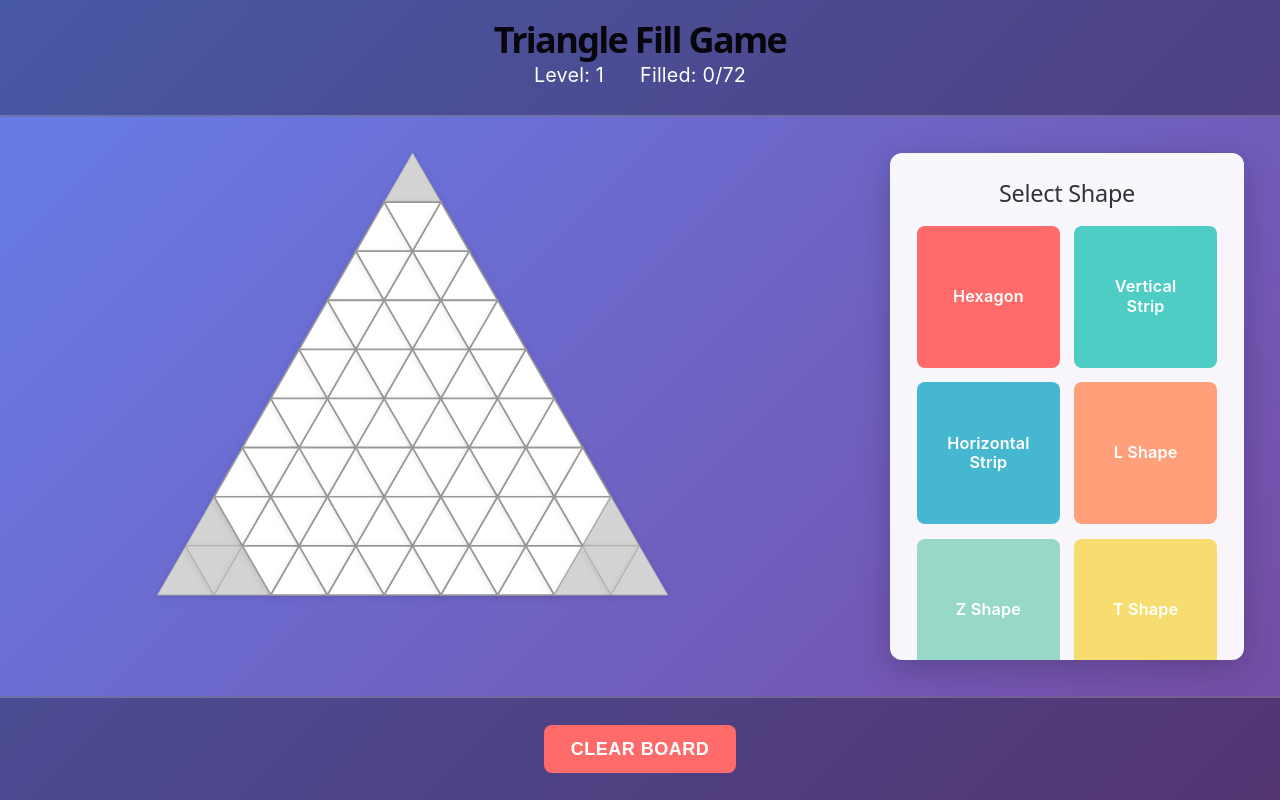
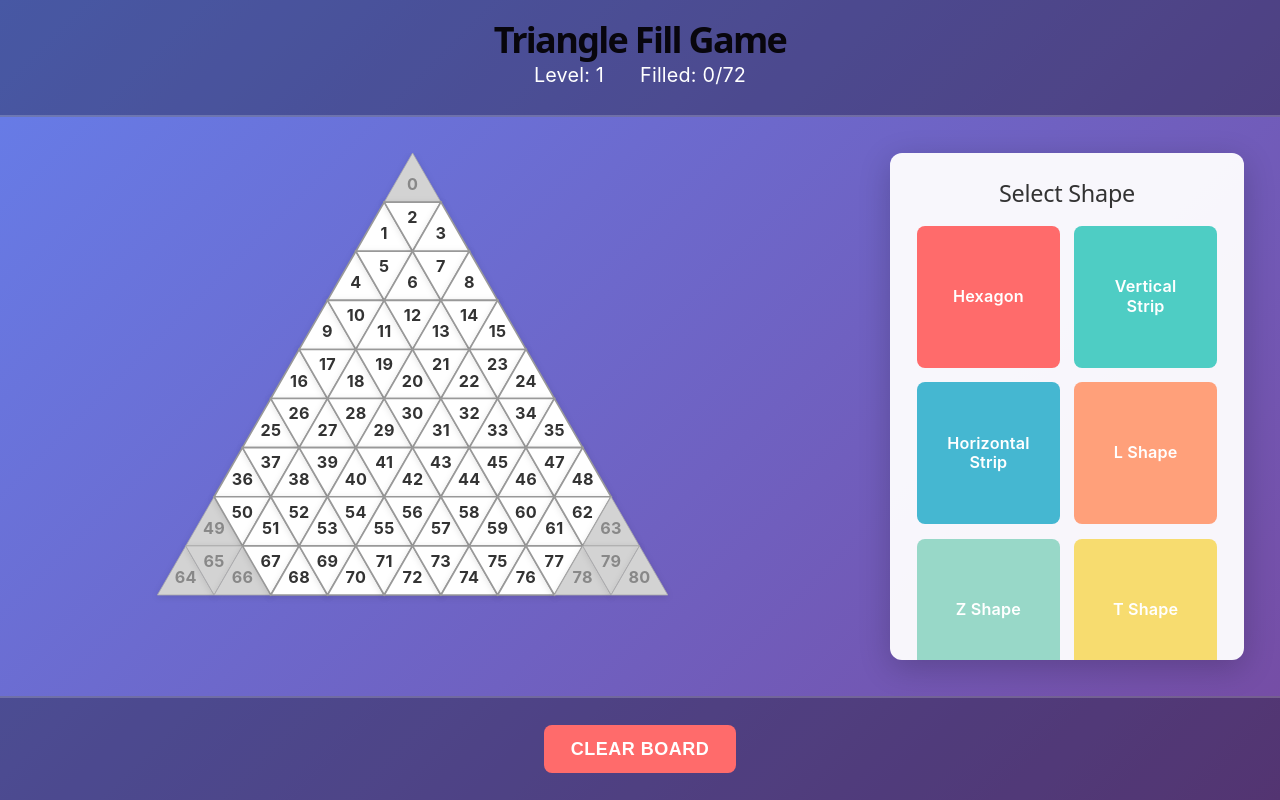
Before and after one commit to Fbigame/smart5k, a React (Vite) app: page / in a window 1280 px wide. Built offline with nearby package versions, Linux system fonts and the light colour scheme.

Commit message:
feat: 恢复三角形编号显示，便于定义12个道具形状

```diff
--- a/src/components/TriangleBoard.tsx
+++ b/src/components/TriangleBoard.tsx
@@ -136,9 +136,16 @@ const TriangleBoard: React.FC = () => {
                 stroke = '#999';
               }
 
+              // 计算三角形中心用于显示编号
+              const coords = getTriangleCoords(cell).split(' ');
+              const points = coords.map(c => c.split(',').map(Number));
+              const centerX = (points[0][0] + points[1][0] + points[2][0]) / 3;
+              const centerY = (points[0][1] + points[1][1] + points[2][1]) / 3;
+              const cellNum = parseInt(cell.id.replace('cell-', ''));
+
               return (
+                <g key={cell.id}>
                   <polygon
-                  key={cell.id}
                     points={getTriangleCoords(cell)}
                     fill={fill}
                     stroke={stroke}
@@ -147,6 +154,20 @@ const TriangleBoard: React.FC = () => {
                     onClick={() => handleCellClick(cell.id)}
                     style={{ cursor: !isDisabled && selectedShape && !cell.filled ? 'pointer' : 'default', pointerEvents: isDisabled ? 'none' : 'auto' }}
                   />
+                  <text
+                    x={centerX}
+                    y={centerY}
+                    textAnchor="middle"
+                    dominantBaseline="middle"
+                    fontSize="10"
+                    fontWeight="bold"
+                    fill={isDisabled ? '#888' : '#333'}
+                    pointerEvents="none"
+                    style={{ userSelect: 'none' }}
+                  >
+                    {cellNum}
+                  </text>
+                </g>
               );
             })}
           </svg>
```
Lines whose indentation alone changed are shown as unchanged.
